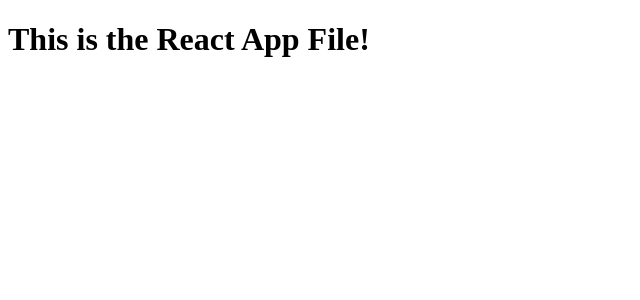
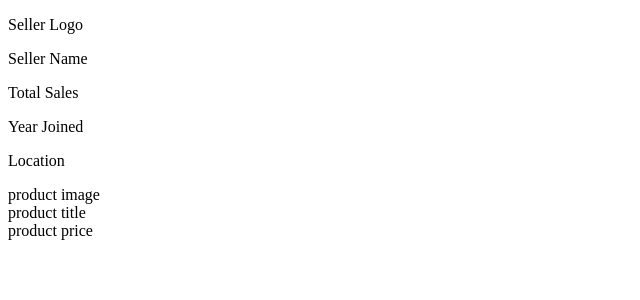
Before and after one commit to Geese-Witherspoon-Team-6/StoreFeatured, a React app: page / in a window 1280 px wide. Shown: the top 300 px of the page, without its empty margins (0-640 px from the left). Built offline with nearby package versions, Linux system fonts and the light colour scheme; the HTML template or start-up script is replaced by a standard one.

Commit message:
build react components for seller, product box and products, add basic CSS flexbox rules for component placement

```diff
--- /dev/null
+++ b/client/src/ProductList.jsx
@@ -0,0 +1,12 @@
+import React from 'react'
+import Products from './Products.jsx'
+
+function ProductList(props) {
+  return (
+    <div id="product">
+      <Products />
+    </div>
+  )
+}
+
+export default ProductList;
--- /dev/null
+++ b/client/src/Products.jsx
@@ -0,0 +1,21 @@
+import React from 'react';
+
+function Products(props) {
+  return (
+    <div className="prod-square">
+      <div className="prod-img">
+        product image
+      </div>
+      <div className="prod-text">
+        <div className="prod-title">
+          product title
+        </div>
+        <div className="prod-price">
+          product price
+        </div>
+      </div>
+    </div>
+  )
+}
+
+export default Products;
--- /dev/null
+++ b/client/src/Seller.jsx
@@ -0,0 +1,37 @@
+import React from 'react';
+
+class Seller extends React.Component {
+  constructor(props) {
+    super(props)
+    this.state = {
+      value: null,
+    }
+  }
+
+
+  render() {
+    return (
+      <div>
+        <div>
+          <p>Seller Logo</p>
+        </div>
+        <div className="sell-title">
+          <p>Seller Name</p>
+        </div>
+        <div className="sell-stats">
+          <div className="sell-sales">
+            <p>Total Sales</p>
+          </div>
+          <div className="sell-year">
+            <p>Year Joined</p>
+          </div>
+        </div>
+        <div className="sell-location">
+          <p>Location</p>
+        </div>
+      </div>
+    )
+  }
+};
+
+export default Seller;
--- a/client/src/index.jsx
+++ b/client/src/index.jsx
@@ -1,5 +1,7 @@
 import React from 'react';
 import reactDOM from'react-dom';
+import Seller from './Seller.jsx'
+import ProductList from './ProductList.jsx'
 
 class App extends React.Component {
   constructor(props) {
@@ -10,8 +12,13 @@
   }
   render() {
     return (
-      <div>
-        <h1>This is the React App File!</h1>
+      <div id="mainContainer">
+        <div id="seller">
+          <Seller />
+        </div>
+        <div id="productBox">
+          <ProductList />
+        </div>
       </div>
     )
   }
--- a/package.json
+++ b/package.json
@@ -4,7 +4,7 @@
   "description": "qtsy proxy for brian hauck / store featured",
   "main": "index.js",
   "scripts": {
-    "test": "echo \"Error: no test specified\" && exit 1",
+    "test": "jest",
     "start": "nodemon ./server/index.js",
     "seed": "node ./database/seedDatabase.js"
   },
@@ -32,6 +32,7 @@
     "@babel/core": "^7.11.6",
     "@babel/preset-env": "^7.11.5",
     "@babel/preset-react": "^7.10.4",
+    "babel-jest": "^26.3.0",
     "babel-loader": "^8.1.0",
     "css-loader": "^4.3.0",
     "jest": "^26.4.2",
```
Also changed, not shown: database/birds.js (added, +50 -0 lines), database/generateData.js (+6 -4 lines), database/seedDatabase.js (+11 -4 lines), 5 other files (tests, documents, lock files or other folders).
